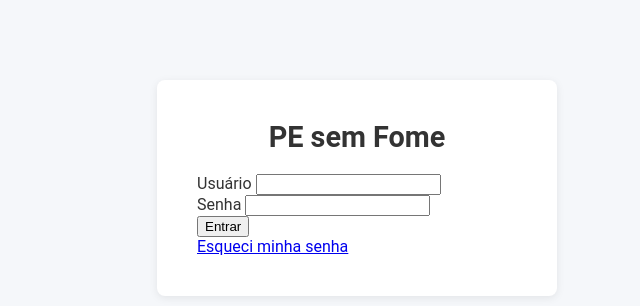
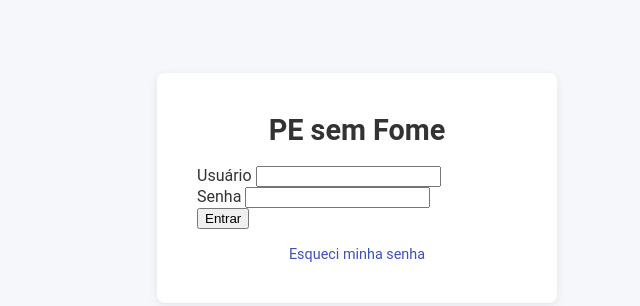
Before and after one commit to WagneCabral1982/M-dulo_admin, a plain HTML site: page index.html in a window 1280 px wide. Shown: the part 212-518 px from the top of the page, without its empty margins (283-923 px from the left). Drawn offline with nearby package versions, Linux system fonts and the light colour scheme.

Commit message:
Update index.html

```diff
--- a/index.html
+++ b/index.html
@@ -483,6 +483,21 @@
         .kpi-card .label {
             color: var(--text-light);
         }
+
+        .forgot-password-link {
+    text-align: center;
+    margin-top: 15px;
+}
+
+.forgot-password-link a {
+    color: var(--primary-color);
+    text-decoration: none;
+    font-size: 0.9em;
+}
+
+.forgot-password-link a:hover {
+    text-decoration: underline;
+}
     </style>
 </head>
 <body>
@@ -710,6 +725,11 @@
                 });
             }
         });
+
+function handleForgotPassword(event) {
+    event.preventDefault(); // Impede o link de navegar
+    alert('Em uma aplicação real, isso iniciaria o fluxo de recuperação de senha.');
+}
 
         function toggleDropdown(element) {
             event.preventDefault();
```
